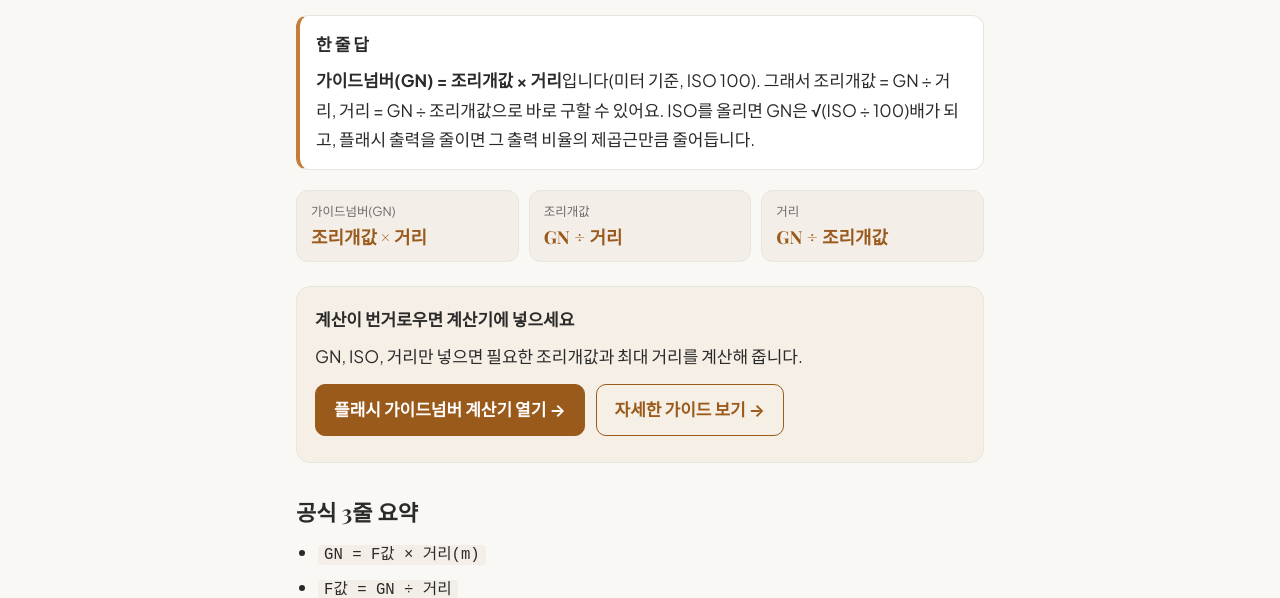
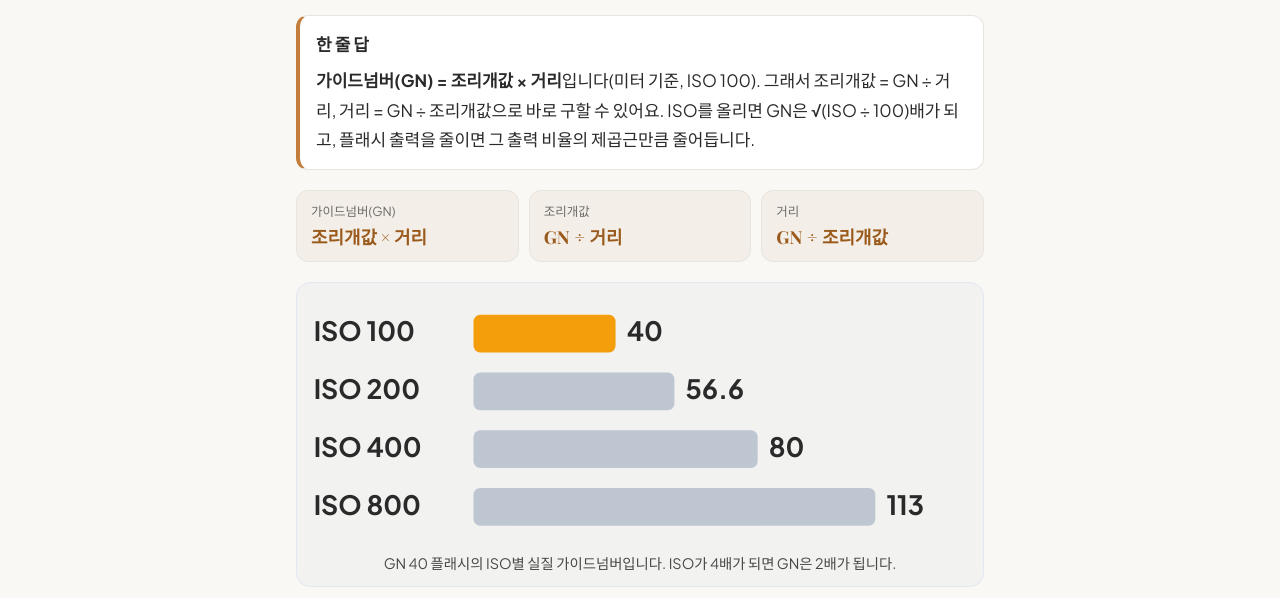
Before and after one commit to SH8952/exiflens-landing, a plain HTML site: page ko/flash-guide-number/index.html in a window 1280 px wide. Shown: the part 229-827 px from the top of the page. Drawn offline with nearby package versions, Linux system fonts and the light colour scheme; no server answers; a web font is replaced by a local one.

Commit message:
landing: add bar diagrams to depth-of-field and flash guide-number articles
Co-Authored-By: Claude Sonnet 5.5 <noreply@anthropic.com>
Claude-Session: https://claude.ai/code/session_017pxxR3gv26bdpPLvZpfZGy

```diff
--- a/ko/flash-guide-number/index.html
+++ b/ko/flash-guide-number/index.html
@@ -36,7 +36,7 @@ if(['localhost','127.0.0.1','[::1]'].indexOf(location.hostname)===-1&&!/(?:^|; )
 <p class="meta">업데이트: 2026-11-15</p>
 
 <div class="answer"><strong>한 줄 답</strong><p><strong>가이드넘버(GN) = 조리개값 × 거리</strong>입니다(미터 기준, ISO 100). 그래서 조리개값 = GN ÷ 거리, 거리 = GN ÷ 조리개값으로 바로 구할 수 있어요. ISO를 올리면 GN은 √(ISO ÷ 100)배가 되고, 플래시 출력을 줄이면 그 출력 비율의 제곱근만큼 줄어듭니다.</p></div>
-<div class="keyfacts n3"><div class="kf"><small>가이드넘버(GN)</small><b>조리개값 × 거리</b></div><div class="kf"><small>조리개값</small><b>GN ÷ 거리</b></div><div class="kf"><small>거리</small><b>GN ÷ 조리개값</b></div></div>
+<div class="keyfacts n3"><div class="kf"><small>가이드넘버(GN)</small><b>조리개값 × 거리</b></div><div class="kf"><small>조리개값</small><b>GN ÷ 거리</b></div><div class="kf"><small>거리</small><b>GN ÷ 조리개값</b></div></div><figure class="fig"><svg viewBox="0 0 600 224" role="img" aria-label="GN 40 플래시의 ISO별 실질 가이드넘버 비교"><text x="6" y="40" class="ft">ISO 100</text><rect x="150" y="16" width="128" height="34" rx="6" class="fb fa"/><text x="288" y="40" class="ft">40</text><text x="6" y="92" class="ft">ISO 200</text><rect x="150" y="68" width="181" height="34" rx="6" class="fb"/><text x="341" y="92" class="ft">56.6</text><text x="6" y="144" class="ft">ISO 400</text><rect x="150" y="120" width="256" height="34" rx="6" class="fb"/><text x="416" y="144" class="ft">80</text><text x="6" y="196" class="ft">ISO 800</text><rect x="150" y="172" width="362" height="34" rx="6" class="fb"/><text x="522" y="196" class="ft">113</text></svg><figcaption>GN 40 플래시의 ISO별 실질 가이드넘버입니다. ISO가 4배가 되면 GN은 2배가 됩니다.</figcaption></figure>
 <aside class="cta cta-top"><p class="cta-title">계산이 번거로우면 계산기에 넣으세요</p><p>GN, ISO, 거리만 넣으면 필요한 조리개값과 최대 거리를 계산해 줍니다.</p><p class="cta-btns"><a class="btn" href="https://exifnd.com/ko/tools/flash-guide-number-calculator?utm_source=landing&amp;utm_medium=referral&amp;utm_campaign=flash-guide-number&amp;utm_content=top-1">플래시 가이드넘버 계산기 열기 →</a> <a class="btn ghost" href="https://exifnd.com/ko/guides/flash-guide-number-calculator-guide?utm_source=landing&amp;utm_medium=referral&amp;utm_campaign=flash-guide-number&amp;utm_content=top-2">자세한 가이드 보기 →</a> </p></aside>
 
 <h2>공식 3줄 요약</h2>
```
Also changed, not shown: ko/depth-of-field/index.html (+1 -1 lines).
